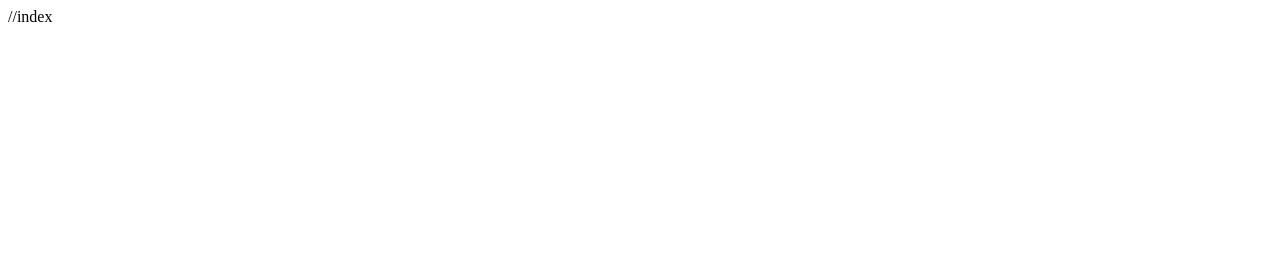
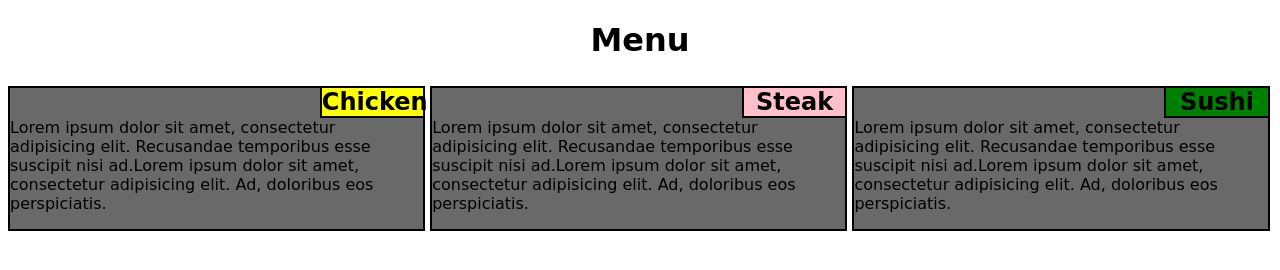
Before and after one commit to abdfahad/WebDev-Coursera, a plain HTML site: page mod2-solution/index.html in a window 1280 px wide. Drawn offline with Linux system fonts and the light colour scheme.

Commit message:
Add files via upload

```diff
--- /dev/null
+++ b/mod2-solution/Style_assign.css
@@ -0,0 +1,58 @@
+*{
+	box-sizing: border-box;
+}
+body{
+	font-family: "Brush Script MT",cursive;
+}
+h1{
+	text-align: center;
+	/* horizontal-align:  center; */
+}
+.cl{
+	display: inline-block;
+	background-color: dimgray;
+	vertical-align: baseline;
+	border: 2px solid;
+	width: 33%;
+	margin-top: 5px;
+	/*margin-right: auto;
+	margin-left: auto;*/
+}
+.cl h2{
+	text-align: center;
+	margin: 0px;
+	width: 25%;
+	border: 2px solid;
+	border-top: 0px;
+	border-right: 0px;
+	float: right;
+	clear: left;
+}
+.cl p{
+	clear: both;
+}
+#ch{
+	background-color: yellow;
+}
+#st{
+	background-color: pink;
+}
+#su{
+	background-color: green;
+}
+
+
+
+@media(min-width: 768px) and (max-width: 991px){
+	.cl{
+		width: 49.6%;
+	}
+	#sec3{
+		width: 100%;
+	}
+}
+@media(max-width: 767px){
+	.cl{
+		width: 100%;
+	}
+}
--- a/mod2-solution/index.html
+++ b/mod2-solution/index.html
@@ -1 +1,25 @@
-//index
+<!DOCTYPE html>
+<html>
+<head>
+	<meta charset="utf-8">
+	<meta name="viewport" content="width=device-width, initial-scale=1">
+	<title>Responsive Page Assignment</title>
+	<link rel="stylesheet" type="text/css" href="Style_assign.css">
+</head>
+<body>
+	<h1>Menu</h1>
+	<section class="cl" id="sec1">
+		<h2 id="ch">Chicken</h2>
+		<p>Lorem ipsum dolor sit amet, consectetur adipisicing elit. Recusandae temporibus esse suscipit nisi ad.Lorem ipsum dolor sit amet, consectetur adipisicing elit. Ad, doloribus eos perspiciatis.</p>
+	</section>
+	<section class="cl" id="sec2">
+		<h2 id="st">Steak</h2>
+		<p>Lorem ipsum dolor sit amet, consectetur adipisicing elit. Recusandae temporibus esse suscipit nisi ad.Lorem ipsum dolor sit amet, consectetur adipisicing elit. Ad, doloribus eos perspiciatis.</p>
+	</section>
+	<section class="cl" id="sec3">
+		<h2 id="su">Sushi</h2>
+		<p>Lorem ipsum dolor sit amet, consectetur adipisicing elit. Recusandae temporibus esse suscipit nisi ad.Lorem ipsum dolor sit amet, consectetur adipisicing elit. Ad, doloribus eos perspiciatis.</p>
+	</section>
+
+</body>
+</html>
```
